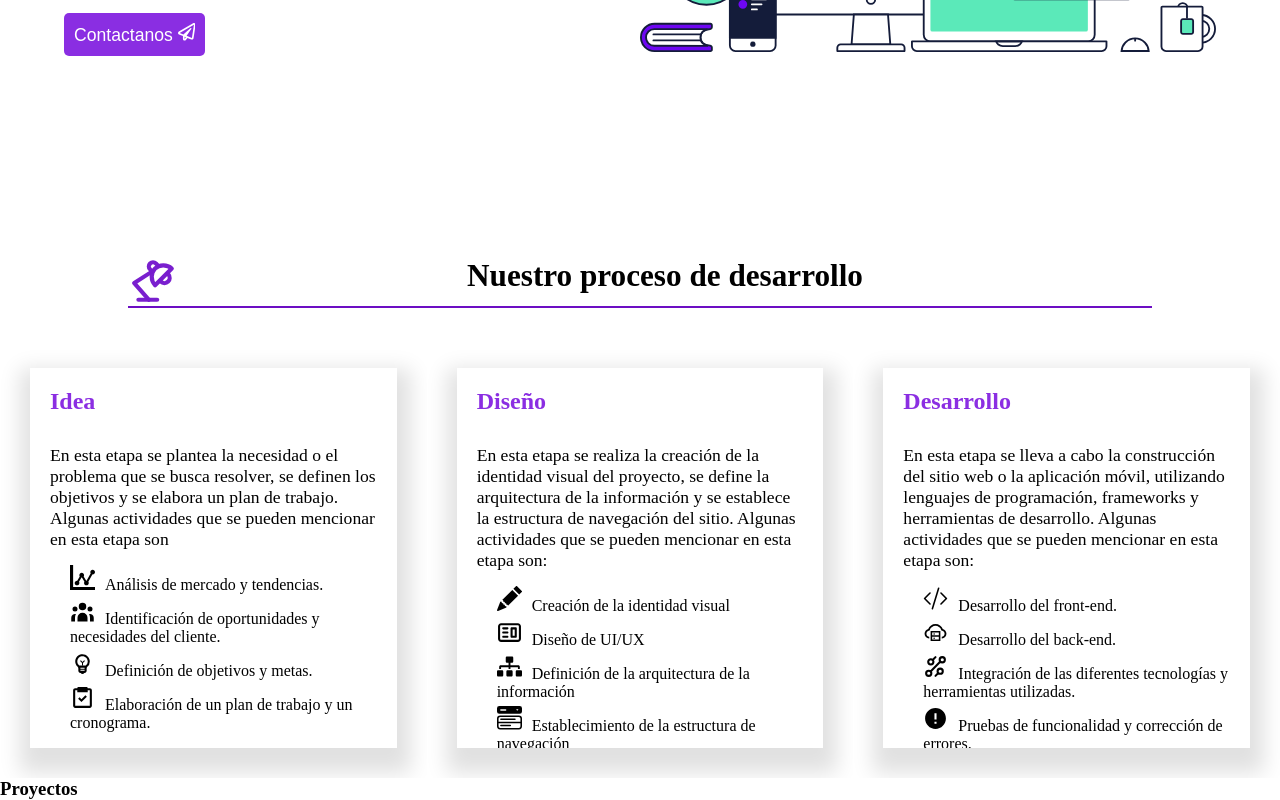
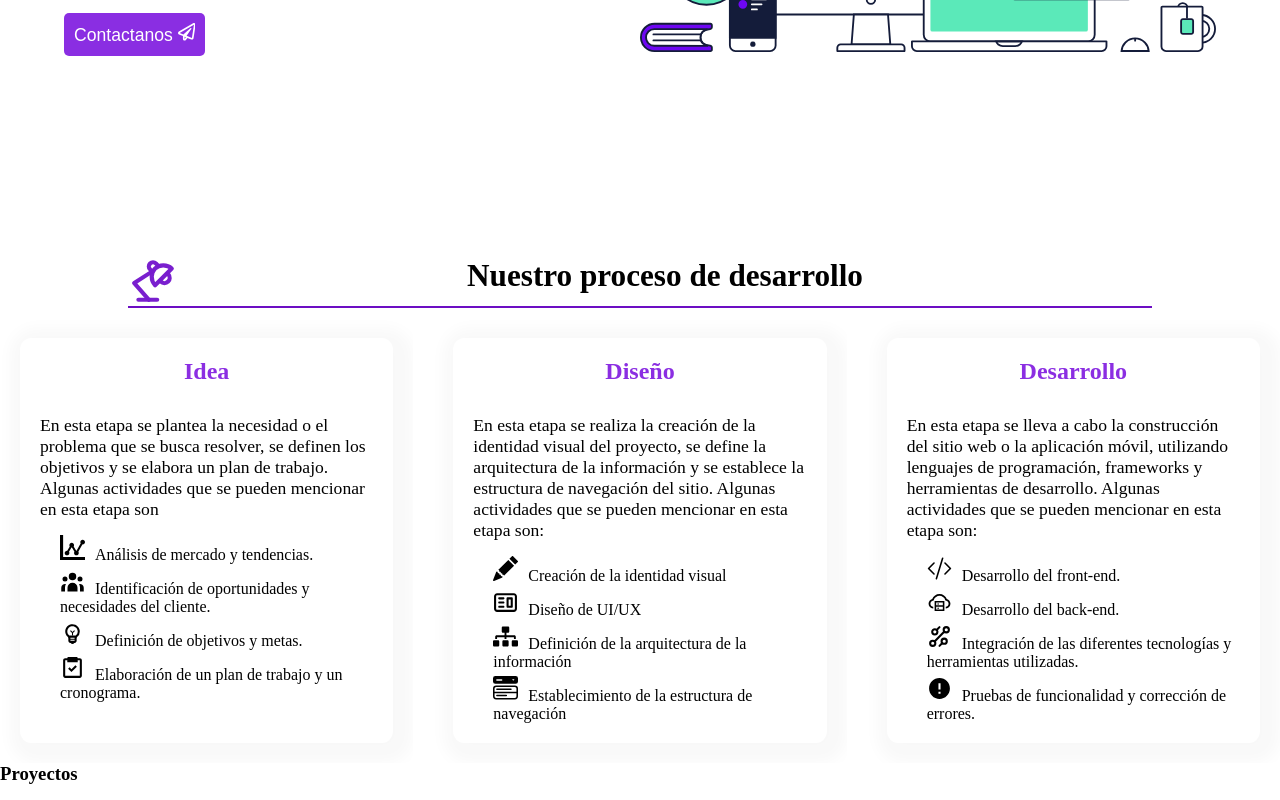
Before and after one commit to NicolasBronzini/Front-WebzNicksx, a React (Vite) app: page / in a window 1280 px wide. Shown: the part 467-1267 px from the top of the page. Built offline with nearby package versions, Linux system fonts and the light colour scheme; a web font is replaced by a local one.

Commit message:
debug deploy

```diff
--- a/src/components/NavBar/navbar.css
+++ b/src/components/NavBar/navbar.css
@@ -23,7 +23,7 @@
 .navbar__links {
     display: flex;
     align-items: center;
-
+    overflow: hidden;
 }
 
 .navbar__links li {
--- a/src/components/QueHacemos/QueHacemos.css
+++ b/src/components/QueHacemos/QueHacemos.css
@@ -36,17 +36,24 @@
 }
 
 .ContainerTiposProcesos {
+    display: grid;
+    grid-template-columns: repeat(auto-fit, minmax(300px, 1fr));
+    gap: 20px;
+    grid-auto-rows: minmax(100px, auto);
+    max-width: 1550px; /* Ancho máximo antes de cambiar el diseño */
+    margin: 0 auto;
+  overflow: hidden;
+
+}
+.Procesos {
+    padding:  20px;
+    border-radius: 8px;
+    overflow: hidden; /* Oculta el contenido que exceda el alto */
     display: flex;
-    margin-top: 20px;
-}
-
-.Procesos {
-    width: 33%;
-    padding: 30px;
-}
+    flex-direction: column;
 
 
-
+}
 .ContainerTextProceso h3 {
     color: #892be2fb;
     font-size: 1.5rem;
@@ -54,13 +61,15 @@
 }
 
 .ContainerTextProceso {
+    flex: 1; /* Permite que este contenedor crezca en tamaño automáticamente */
     margin-top: 10px;
-    box-shadow: 2px 13px 20px 12px rgba(0, 0, 0, 0.123);
+    box-shadow: 5px 5px 15px 15px rgba(0, 0, 0, 0.027);
     padding: 20px;
+    border-radius: 3%;
+    display: flex;
+    flex-direction: column;
+    align-items: center;
 
-    height: 340px;
-
-    align-items: center;
 }
 
 .ContainerTextProceso p {
@@ -82,3 +91,16 @@
     font-size: 25px;
     margin-right: 10px;
 }
+@media (max-width: 1222px) {
+    .ContainerTiposProcesos {
+        grid-template-columns: 1fr; /* Cambia a una columna */
+        margin: 0px 100px;
+    }
+
+}
+@media (max-width: 700px) {
+    .ContainerTiposProcesos {
+        margin: 0px 30px;
+    }
+
+}
--- a/src/components/base/header/header.css
+++ b/src/components/base/header/header.css
@@ -1,9 +1,8 @@
 @import url('https://fonts.googleapis.com/css2?family=Poltawski+Nowy&display=swap');
 
 .ContainerHeader {
-
-
     padding-bottom: 100px;
+    z-index: 1000; /* Ajusta el valor según sea necesario */
 }
 
 .containerHome {
@@ -56,3 +55,27 @@
     width: 100%;
     border-radius: 0px;
 }
+@media (max-width: 1220px){
+    .containerHome{
+        display: flex;
+        flex-direction: column;
+        align-items: center;
+    }
+    .ContainerTextHome {
+        width: 100%;
+
+    }
+    .ContainerImgHome{
+        width: 60%;
+    }
+}
+@media (max-width: 767px) {
+    .ContainerHeader{
+        margin-top: 1450px;
+    }
+    .ContainerImgHome{
+        width:100%;
+    }
+
+
+}
```
